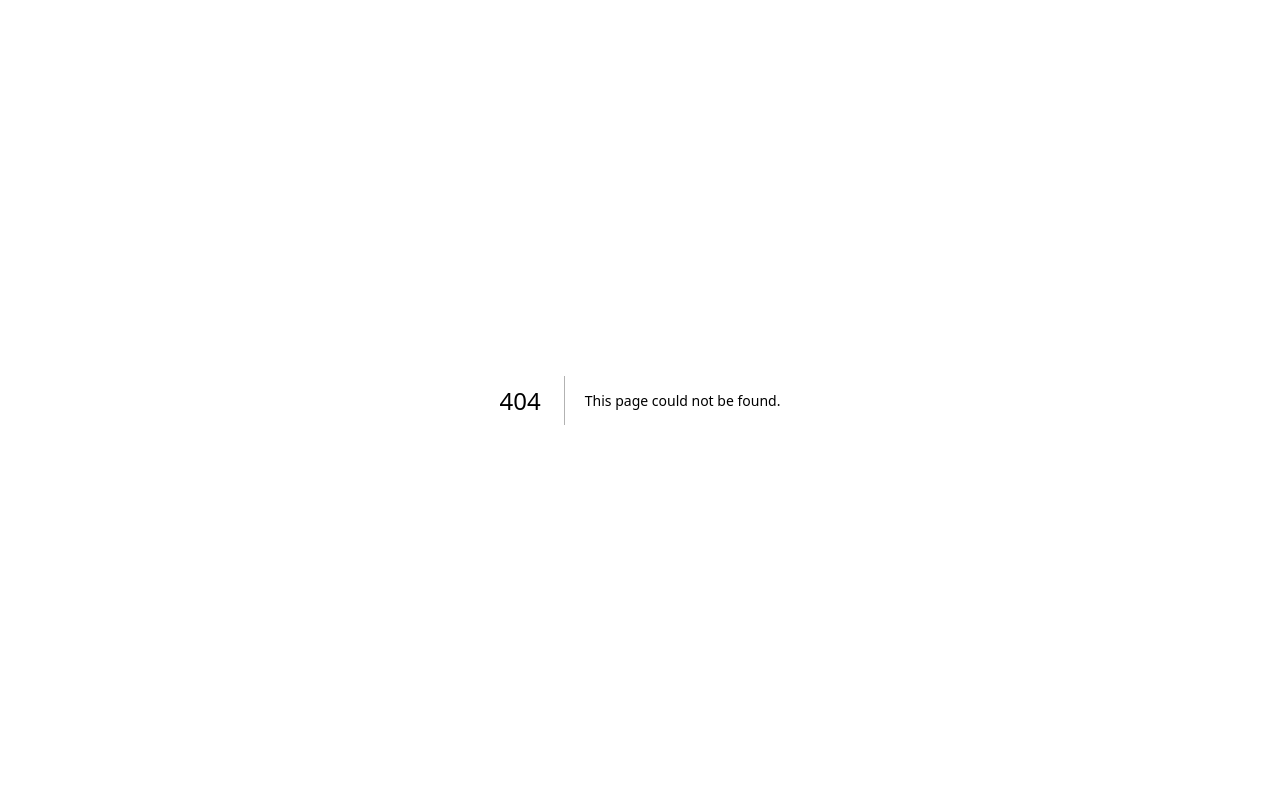
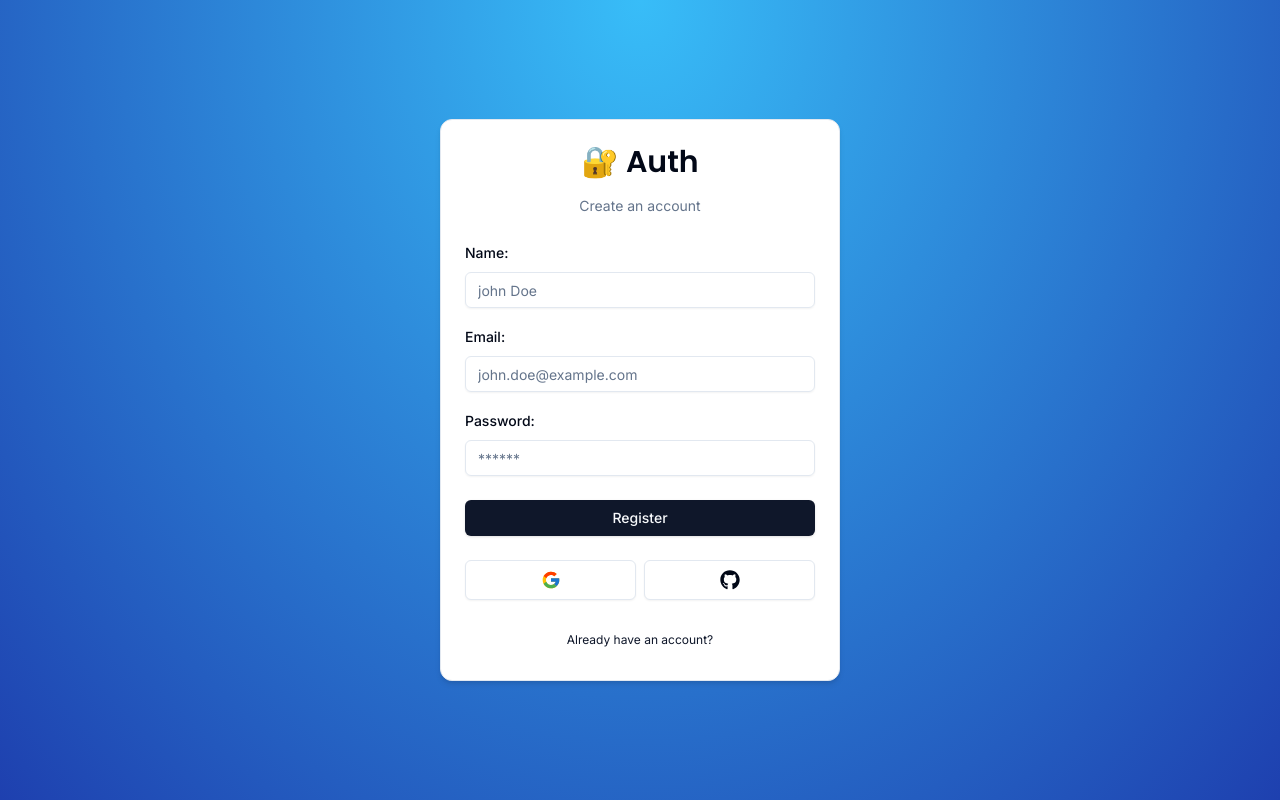
Before and after one commit to Synchrotek/next-nextauthv5-p1, a Next.js app: page /auth/register in a window 1280 px wide. Before the commit this address had no page. Built offline with nearby package versions, Linux system fonts and the light colour scheme.

Commit message:
Register page with basicServerAction set

```diff
--- /dev/null
+++ b/actions/register.ts
@@ -0,0 +1,14 @@
+"use server";
+import * as z from "zod";
+import { revalidatePath, revalidateTag } from "next/cache";
+import { RegisterSchema } from "@/schemas/inedx";
+
+export const registerAction = async (values: z.infer<typeof RegisterSchema>) => {
+    const validatedFields = RegisterSchema.safeParse(values);
+
+    if (!validatedFields.success) {
+        return { error: "Invalild fields!" };
+    }
+
+    return { success: "Email sent1" };
+}
--- /dev/null
+++ b/app/auth/register/page.tsx
@@ -0,0 +1,12 @@
+import { RegisterSchema } from "@/schemas/inedx";
+import { RegisterForm } from '@/components/auth/register-form'
+
+const RegisterPage = () => {
+    return (
+        <div>
+            <RegisterForm />
+        </div>
+    );
+}
+
+export default RegisterPage;
--- /dev/null
+++ b/components/auth/register-form.tsx
@@ -0,0 +1,123 @@
+"use client"
+import * as z from 'zod';
+import { startTransition, useState, useTransition } from 'react';
+import { useForm } from "react-hook-form";
+import { zodResolver } from '@hookform/resolvers/zod';
+import {
+    Form, FormControl, FormField, FormItem, FormLabel, FormMessage
+} from "@/components/ui/form";
+import { Input } from '@/components/ui/input'
+import { RegisterSchema } from '@/schemas/inedx';
+import { CardWrapper } from "@/components/auth/card-wrapper";
+import { Button } from '@/components/ui/button';
+import { FormError } from '@/components/form-error';
+import { FormSuccess } from '@/components/form-success';
+
+import { registerAction } from '@/actions/register';
+
+// -----------------------------------------------------
+export const RegisterForm = () => {
+    const [error, setError] = useState<string | undefined>("");
+    const [success, setSuccess] = useState<string | undefined>("");
+    const [isPending, setisPending] = useTransition();
+    const form = useForm<z.infer<typeof RegisterSchema>>({
+        resolver: zodResolver(RegisterSchema),
+        defaultValues: {
+            email: "",
+            password: "",
+            name: "",
+        },
+    })
+
+    const onSubmit = (values: z.infer<typeof RegisterSchema>) => {
+        setError("");
+        setSuccess("");
+
+        startTransition(() => {
+            registerAction(values)
+                .then((data) => {
+                    setError(data.error);
+                    setSuccess(data.success);
+                });
+        });
+    }
+
+    // reeturn jsx --------------------
+    return (
+        <CardWrapper
+            headerLabel="Create an account"
+            backButtonLabel="Already have an account?"
+            backButtonHref="/auth/login"
+            showSocial
+        >
+            <Form {...form}><form className='space-y-6'
+                onSubmit={form.handleSubmit(onSubmit)}
+            ><div className='space-y-4'>
+                    <FormField
+                        control={form.control}
+                        name='name'
+                        render={({ field }) => (
+                            <FormItem>
+                                <FormLabel>Name:</FormLabel>
+                                <FormControl>
+                                    <Input
+                                        {...field}
+                                        disabled={isPending}
+                                        placeholder='john Doe'
+                                        type='text'
+                                    />
+                                </FormControl>
+                                <FormMessage />
+                            </FormItem>
+                        )}
+                    />
+                    <FormField
+                        control={form.control}
+                        name='email'
+                        render={({ field }) => (
+                            <FormItem>
+                                <FormLabel>Email:</FormLabel>
+                                <FormControl>
+                                    <Input
+                                        {...field}
+                                        disabled={isPending}
+                                        placeholder='john.doe@example.com'
+                                        type='email'
+                                    />
+                                </FormControl>
+                                <FormMessage />
+                            </FormItem>
+                        )}
+                    />
+                    <FormField
+                        control={form.control}
+                        name='password'
+                        render={({ field }) => (
+                            <FormItem>
+                                <FormLabel>Password:</FormLabel>
+                                <FormControl>
+                                    <Input
+                                        {...field}
+                                        disabled={isPending}
+                                        placeholder='******'
+                                        type='password'
+                                    />
+                                </FormControl>
+                                <FormMessage />
+                            </FormItem>
+                        )}
+                    />
+                </div>
+                <FormError message={error} />
+                <FormSuccess message={success} />
+                <Button
+                    className='w-full'
+                    disabled={isPending}
+                    type='submit'
+                >Register
+                </Button>
+            </form></Form>
+
+        </CardWrapper>
+    );
+}
--- a/schemas/inedx.ts
+++ b/schemas/inedx.ts
@@ -8,3 +8,15 @@ export const LoginSchema = z.object({
         message: "Password is required!",
     }),
 })
+
+export const RegisterSchema = z.object({
+    email: z.string().email({
+        message: "Email is required!",
+    }),
+    password: z.string().min(6, {
+        message: "Minimum 6 characters required!",
+    }),
+    name: z.string().min(1, {
+        message: "Name is required!",
+    }),
+})
```
